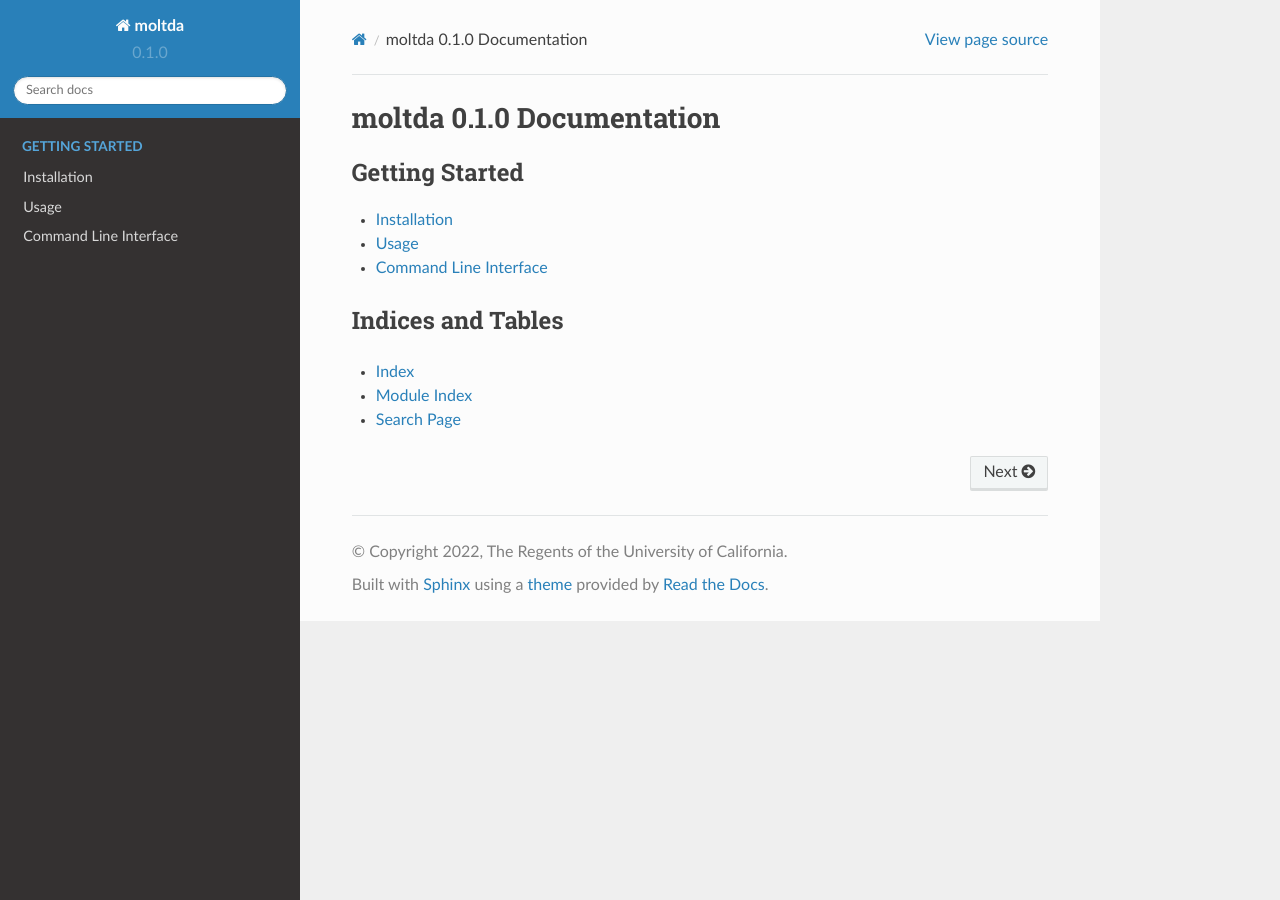
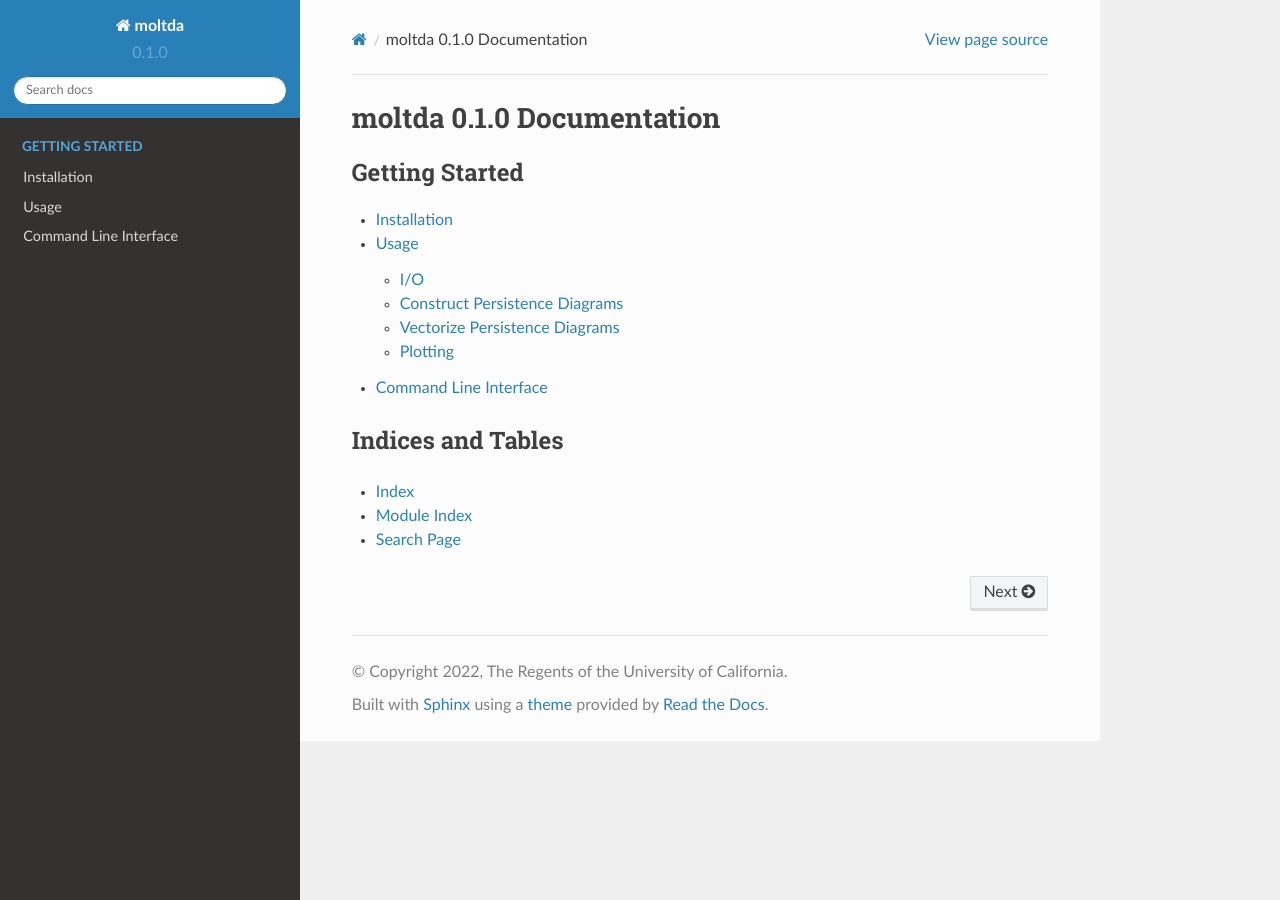
Before and after one commit to a1k12/moleculetda, a Sphinx documentation site: the page built from docs/source/index.rst, in a window 1280 px wide. Built offline with Sphinx 7.4.7 and the Read the Docs theme 2.0.0, drawn with Linux system fonts in a browser that asks for light colours.

```diff
--- a/docs/source/usage.rst
+++ b/docs/source/usage.rst
@@ -1,4 +1,29 @@
 Usage
 =====
-.. automodule:: moltda.api
+
+I/O
+------
+
+.. automodule:: moltda.read_file
     :members:
+
+
+Construct Persistence Diagrams
+-------------------------------
+
+.. automodule:: moltda.construct_pd
+    :members:
+
+
+Vectorize Persistence Diagrams
+---------------------------------
+
+.. automodule:: moltda.vectorize_pds
+    :members:
+
+
+Plotting
+----------
+
+.. automodule:: moltda.plotting
+    :members:
```
Also changed, not shown: .bumpversion.cfg (added), 3 other files.
